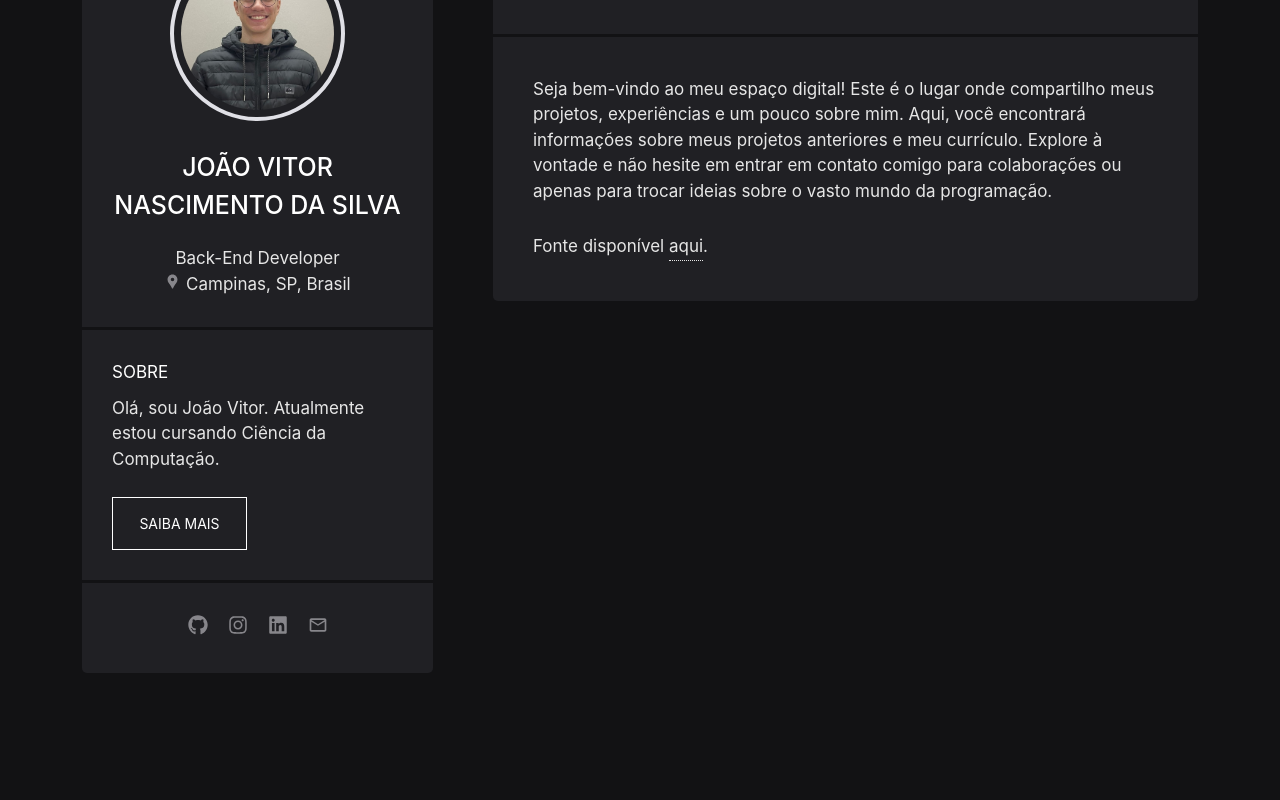
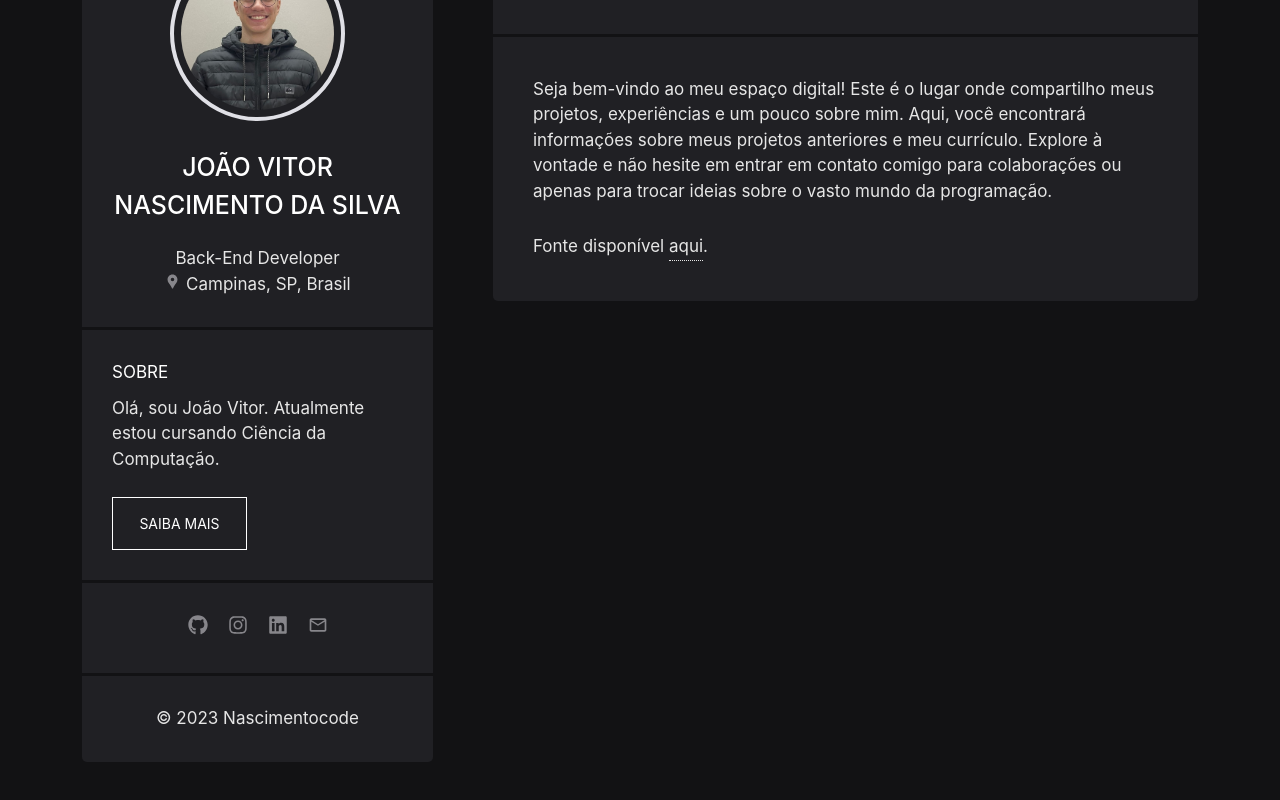
Before and after one commit to nascimentocode/personal-website, a React (Vite) app: page / in a window 1280 px wide. Shown: the part 234-1034 px from the top of the page. Built offline with nearby package versions, Linux system fonts and the light colour scheme.

Commit message:
Fix: add copyright

```diff
--- a/src/components/Sidebar.jsx
+++ b/src/components/Sidebar.jsx
@@ -32,6 +32,10 @@ function Sidebar() {
                 <a href="https://www.linkedin.com/in/joao-vitor-nascimento-da-silva/" target="_blanck"><FaLinkedin /></a>
                 <a href="mailto:contato.nascimentojv@gmail.com" target="_blanck"><MdOutlineEmail /></a>
             </div>
+            <div className="divider-sidebar"></div>
+            <div id="entitlement">
+                <p>&copy; 2023 Nascimentocode</p>
+            </div>
         </aside>
     )
 }
```
